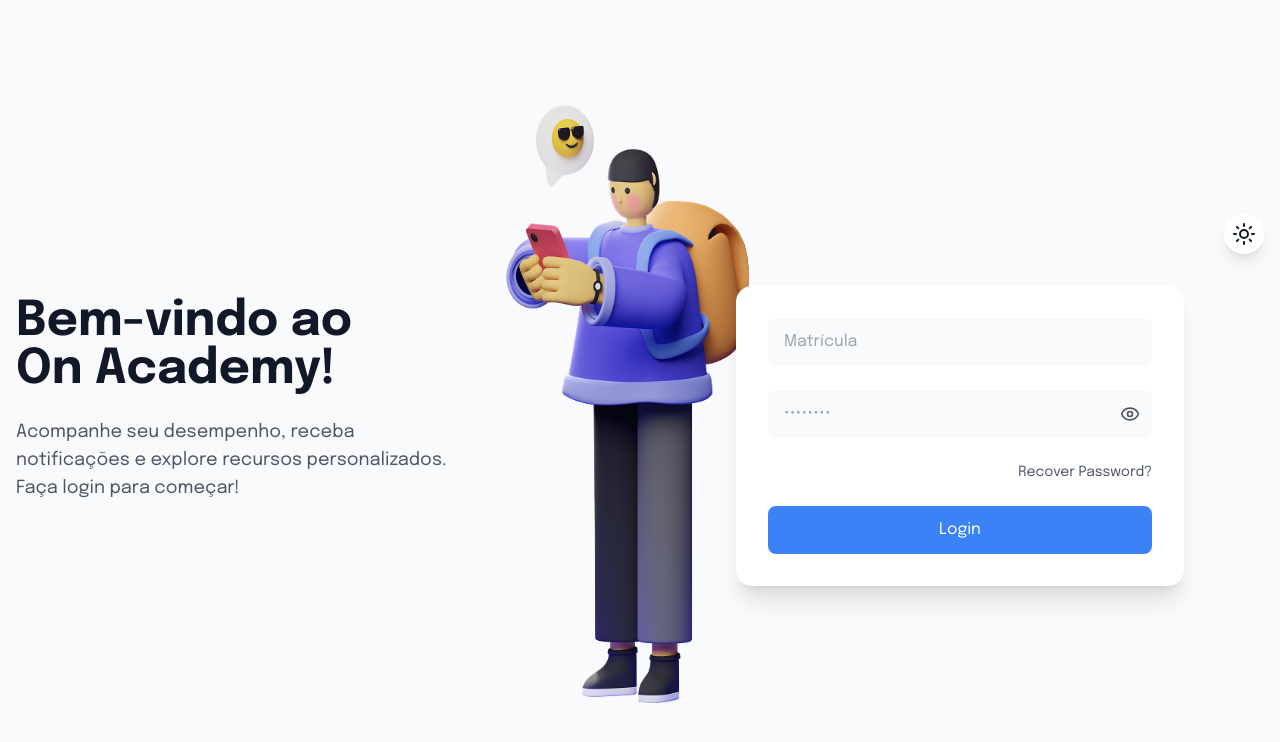
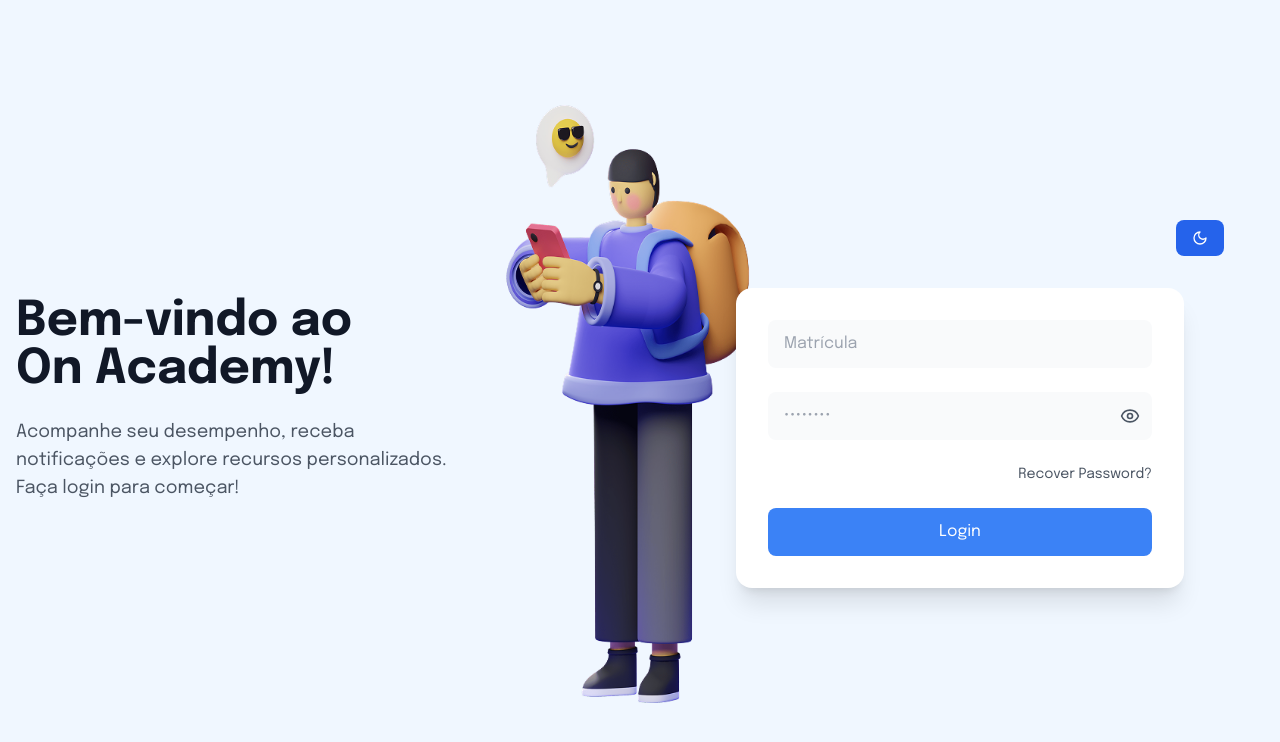
Before and after one commit to RafaAugustoFS/conexao-tcc, a Next.js app: page / in a window 1280 px wide. Shown: the top 742 px of the page. Built offline with nearby package versions, Linux system fonts and the light colour scheme.

Commit message:
💄
Atualizando button de modo dark da tela de login

```diff
--- a/src/app/page.tsx
+++ b/src/app/page.tsx
@@ -11,9 +11,11 @@ import Cookies from "js-cookie";
 import { toast } from "react-toastify";
 import "react-toastify/dist/ReactToastify.css";
 import { ToastContainer } from "react-toastify";
+import { useTheme } from "@/components/ThemeProvider";
+import { Button } from "@/components/ui/alunos/button";
 
 export default function LoginPage() {
-  const [isDark, setIsDark] = useState(false);
+  const { darkMode, toggleTheme } = useTheme();
   const [showPassword, setShowPassword] = useState(false);
   const [identifierCode, setIdentifierCode] = useState("");
   const [password, setPassword] = useState("");
@@ -145,16 +147,14 @@ export default function LoginPage() {
     <>
       <ToastContainer />
       <main
-        className={`min-h-screen w-full ${
-          isDark ? "dark bg-[#141414]" : "bg-gray-50"
-        }`}
+        className={`min-h-screen w-full ${darkMode ? "dark" : ""}`}
       >
         <div className="container mx-auto px-4 2xl:px-28 py-8 flex min-h-screen relative">
           <div className="flex flex-col lg:flex-row items-center justify-between w-full gap-4 md:gap-8 z-10">
             <div className="w-full lg:w-1/2 space-y-4 md:space-y-6 text-center lg:text-left mb-8 lg:mb-0">
               <h1
                 className={`text-3xl sm:text-4xl md:text-5xl font-bold ${
-                  isDark ? "text-white" : "text-gray-900"
+                  darkMode ? "text-white" : "text-gray-900"
                 }`}
               >
                 Bem-vindo ao <br />
@@ -162,7 +162,7 @@ export default function LoginPage() {
               </h1>
               <p
                 className={`text-base sm:text-lg ${
-                  isDark ? "text-gray-300" : "text-gray-600"
+                  darkMode ? "text-gray-300" : "text-gray-600"
                 } max-w-md mx-auto lg:mx-0`}
               >
                 Acompanhe seu desempenho, receba notificações e explore recursos
@@ -172,19 +172,14 @@ export default function LoginPage() {
 
             <div className="w-full lg:w-1/2 flex flex-col items-center z-10">
               <div className="w-full flex justify-end mb-8">
-                <button
-                  onClick={() => setIsDark(!isDark)}
-                  className={`p-2 rounded-full ${
-                    isDark ? "bg-gray-800 text-white" : "bg-white text-gray-900"
-                  } shadow-lg`}
-                >
-                  {isDark ? <Moon size={24} /> : <Sun size={24} />}
-                </button>
+              <Button onClick={toggleTheme}>
+                          {darkMode ? <Sun size={20} /> : <Moon size={20} />}
+                        </Button>
               </div>
 
               <div
                 className={`w-full max-w-md p-6 sm:p-8 rounded-2xl shadow-xl ${
-                  isDark ? "bg-black" : "bg-white"
+                  darkMode ? "bg-black" : "bg-white"
                 }`}
               >
                 <form className="space-y-6" onSubmit={handleSubmit}>
@@ -195,7 +190,7 @@ export default function LoginPage() {
                       value={identifierCode}
                       onChange={(e) => setIdentifierCode(e.target.value)}
                       className={`w-full px-4 py-3 rounded-lg ${
-                        isDark ? "bg-[#141414] text-white" : "bg-gray-50"
+                        darkMode ? "bg-[#141414] text-white" : "bg-gray-50"
                       } focus:outline-none focus:ring-2 focus:ring-blue-500`}
                     />
                   </div>
@@ -206,14 +201,14 @@ export default function LoginPage() {
                       onChange={(event) => setPassword(event.target.value)}
                       placeholder="••••••••"
                       className={`w-full px-4 py-3 rounded-lg ${
-                        isDark ? "bg-[#141414] text-white" : "bg-gray-50"
+                        darkMode ? "bg-[#141414] text-white" : "bg-gray-50"
                       } focus:outline-none focus:ring-2 focus:ring-blue-500`}
                     />
                     <button
                       type="button"
                       onClick={() => setShowPassword(!showPassword)}
                       className={`absolute right-3 top-1/2 -translate-y-1/2 ${
-                        isDark ? "text-gray-400" : "text-gray-600"
+                        darkMode ? "text-gray-400" : "text-gray-600"
                       }`}
                     >
                       {showPassword ? <EyeOff size={20} /> : <Eye size={20} />}
@@ -223,7 +218,7 @@ export default function LoginPage() {
                     <a
                       href="#"
                       className={`text-sm ${
-                        isDark
+                        darkMode
                           ? "text-gray-300 hover:text-white"
                           : "text-gray-600 hover:text-gray-900"
                       }`}
```
